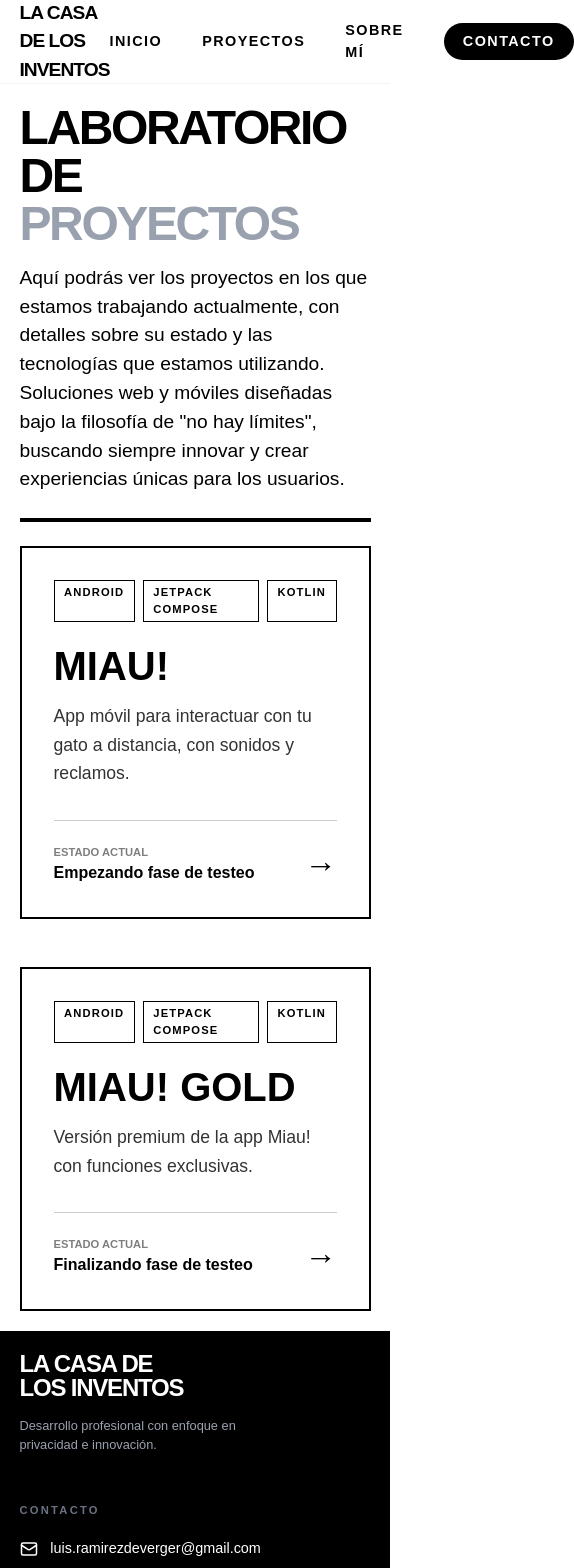
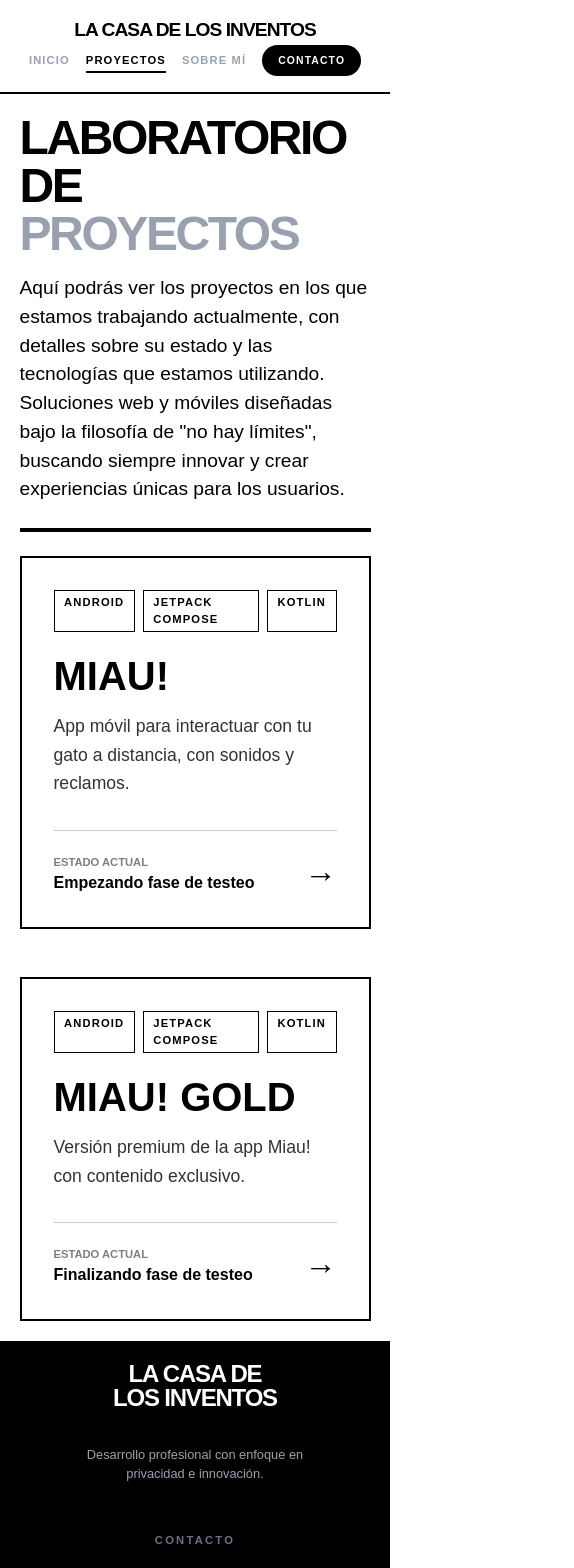
Before and after one commit to LuisRamirezdeVerger/LCI-Web, a Next.js app: page /proyectos in a window 390 px wide. Shown: the top 1568 px of the page, 574 px wide, since content can reach past the window. Built offline with nearby package versions, Linux system fonts and the light colour scheme.

Commit message:
Mobile design added, colors on different projects added. No errors

```diff
--- a/app/proyectos/page.tsx
+++ b/app/proyectos/page.tsx
@@ -5,6 +5,7 @@ const MIS_PROYECTOS = [
   {
     id: 1,
     titulo: "Miau!",
+    color: "hover:from-blue-800 hover:to-black",
     descripcion:
       "App móvil para interactuar con tu gato a distancia, con sonidos y reclamos.",
     tecnologias: ["Android", "Jetpack Compose", "Kotlin"],
@@ -13,7 +14,8 @@ const MIS_PROYECTOS = [
   {
     id: 2,
     titulo: "Miau! Gold",
-    descripcion: "Versión premium de la app Miau! con funciones exclusivas.",
+    color: "hover:from-[#D4AF37] hover:to-[#B8860B]",
+    descripcion: "Versión premium de la app Miau! con contenido exclusivo.",
     tecnologias: ["Android", "Jetpack Compose", "Kotlin"],
     estado: "Finalizando fase de testeo",
   },
@@ -42,7 +44,7 @@ export default function ProyectosPage() {
         {MIS_PROYECTOS.map((proyecto) => (
           <article
             key={proyecto.id}
-            className="group border-2 border-black p-[2rem] flex flex-col justify-between hover:bg-black hover:text-white transition-all duration-300"
+            className={`group border-2 border-black p-[2rem] flex flex-col justify-between bg-gradient-to-br ${proyecto.color} hover:text-white transition-all duration-500`}
           >
             <div>
               <div className="flex gap-[0.5rem] mb-[1.5rem]">
--- a/components/Footer.tsx
+++ b/components/Footer.tsx
@@ -1,39 +1,25 @@
 import React from "react";
 import { Mail, Linkedin, Github, Phone } from "lucide-react";
 
-/*export const Footer = () => {
+export const Footer = () => {
   const currentYear = new Date().getFullYear();
-  return (
-    <footer className="w-full py-bloque px-[5%] border-t-2 border-black bg-white flex flex-col md:flex-row justify-between items-center gap-[1rem]">
-      <div className="text-[0.8rem] font-black uppercase tracking-tighter">
-        @{currentYear} LA CASA DE LOS INVENTOS. Todos los derechos reservados.
-      </div>
-      <div className="flex gap-[2rem] text-[0.7rem] font-bold uppercase tracking-widest text-gray-400">
-        <span>Diseñado por Wito</span>
-        <span className="text-black">Desarrollado en React</span>
-      </div>
-    </footer>
-  );
-};*/
-export const Footer = () => {
-  const anioActual = new Date().getFullYear();
 
   return (
     <footer className="w-full bg-black text-white p-[5%] border-t-2 border-black">
-      <div className="max-w-[80rem] mx-auto grid grid-cols-1 md:grid-cols-3 gap-[3rem]">
+      <div className="max-w-[80rem] mx-auto grid grid-cols-1 md:grid-cols-3 gap-[3rem] text-center md:text-left">
 
         {/* Branding */}
-        <div className="flex flex-col">
+        <div className="flex flex-col items-center md:items-start gap-[1.2rem]">
           <h2 className="text-[1.5rem] font-[900] tracking-tighter uppercase leading-none">
             La Casa de <br /> los Inventos
           </h2>
-          <p className="mt-[1rem] text-[0.8rem] text-gray-400 max-w-[15rem]">
+          <p className="text-center mt-[1rem] text-[0.8rem] text-gray-400 max-w-[15rem]">
             Desarrollo profesional con enfoque en privacidad e innovación.
           </p>
         </div>
 
         {/* Contacto */}
-        <div className="flex flex-col gap-[1.2rem]">
+        <div className="flex flex-col items-center md:items-start gap-[1.2rem]">
           <h3 className="text-[0.7rem] uppercase font-black tracking-[0.2em] text-gray-500">Contacto</h3>
 
           <a href="mailto:luis.ramirezdeverger@gmail.com" className="flex items-center gap-[0.8rem] hover:text-gray-400 transition-colors group">
@@ -48,7 +34,7 @@ export const Footer = () => {
         </div>
 
         {/* Redes */}
-        <div className="flex flex-col gap-[1.2rem]">
+        <div className="flex flex-col gap-[1.2rem] items-center md:items-start">
           <h3 className="text-[0.7rem] uppercase font-black tracking-[0.2em] text-gray-500">Redes</h3>
           <div className="flex gap-[1.5rem]">
             <a href="https://linkedin.com/in/luis-rdv" target="_blank" className="flex items-center gap-[0.5rem] bg-white text-black px-[1rem] py-[0.5rem] rounded-full font-bold text-[0.8rem] hover:bg-gray-200 transition-all">
@@ -63,7 +49,7 @@ export const Footer = () => {
 
       {/* Copyright */}
       <div className="mt-[4rem] pt-[2rem] border-t border-white/10 flex justify-between text-[0.7rem] font-bold text-gray-600 uppercase tracking-widest">
-        <span>© {anioActual} Luis Ramírez de Verger a.k.a Wito</span>
+        <span>© {currentYear} Luis Ramírez de Verger a.k.a Wito</span>
       </div>
     </footer>
   );
--- a/components/Navbar.tsx
+++ b/components/Navbar.tsx
@@ -1,28 +1,76 @@
-import React from 'react';
-import Link from 'next/link';
+"use client";
+
+import Link from "next/link";
+import { usePathname } from "next/navigation";
 
 export const Navbar = () => {
+  const pathname = usePathname();
+
+  // Función para determinar si el link está activo
+  const isActive = (path: string) => pathname === path;
+
   return (
     // 'sticky top-0' para que te siga al bajar, 'backdrop-blur' para efecto cristal
-    <nav className="sticky top-0 z-50 w-full h-[10vh] bg-white/80 backdrop-blur-md flex items-center justify-between px-[5%] border-b border-gray-100">
+    <nav className="backdrop-blur bg-white/75 w-full min-h-[10vh] flex flex-col md:flex-row items-center justify-between px-[5%] py-4 md:py-0 border-b-2 border-black sticky top-0 z-50">
       <div className="text-[1.2rem] font-black tracking-tighter text-black">
-        <Link href="/" className="text -[1.2rem] font-[900] tracking-tighter text-black uppercase cursor-pointer">
+        <Link
+          href="/"
+          className="text-[1.2rem] font-[900] tracking-tighter text-black uppercase cursor-pointer"
+        >
           LA CASA DE LOS INVENTOS
         </Link>
       </div>
 
-      <ul className="flex items-center gap-[2.5rem] text-[0.9rem] font-bold text-black uppercase tracking-widest">
-        <li className="hover:text-gray-500 hover:opacity-50 transition-opacity cursor-pointer">
-          <Link href="/">Inicio</Link>
+      <ul className="flex flex-wrap items-center justify-center gap-[1rem] md:gap-[2.5rem] text-[0.7rem] md:text-[0.85rem] font-bold text-black uppercase tracking-[0.1em]">
+        {/* Inicio */}
+        <li className="relative group cursor-pointer transition-colors">
+          <Link
+            href="/"
+            className={`${isActive("/") ? "text-black" : "text-gray-400 hover:text-black"} transition-colors`}
+          >
+            Inicio
+          </Link>
+          <div
+            className={`absolute -bottom-1 left-0 h-[2px] bg-black transition-all duration-300 ${isActive("/") ? "w-full" : "w-0 group-hover:w-full"}`}
+          />
         </li>
-        <li className="hover:text-gray-500 hover:opacity-50 transition-opacity cursor-pointer">
-          <Link href="/proyectos">Proyectos</Link>
+
+        {/* Proyectos */}
+        <li className="relative group cursor-pointer transition-colors">
+          <Link
+            href="/proyectos"
+            className={`${isActive("/proyectos") ? "text-black" : "text-gray-400 hover:text-black"} transition-colors`}
+          >
+            Proyectos
+          </Link>
+          <div
+            className={`absolute -bottom-1 left-0 h-[2px] bg-black transition-all duration-300 ${isActive("/proyectos") ? "w-full" : "w-0 group-hover:w-full"}`}
+          />
         </li>
-        <li className="hover:text-gray-500 hover:opacity-50 transition-opacity cursor-pointer">
-          <Link href="/sobre-mi">Sobre mí</Link>
+
+        {/* Sobre mí */}
+        <li className="relative group cursor-pointer transition-colors">
+          <Link
+            href="/sobre-mi"
+            className={`${isActive("/sobre-mi") ? "text-black" : "text-gray-400 hover:text-black"} transition-colors`}
+          >
+            Sobre mí
+          </Link>
+          <div
+            className={`absolute -bottom-1 left-0 h-[2px] bg-black transition-all duration-300 ${isActive("/sobre-mi") ? "w-full" : "w-0 group-hover:w-full"}`}
+          />
         </li>
-        <li className="bg-black text-white hover:opacity-50 transition-opacity px-[1.2rem] py-[0.5rem] rounded-full hover:bg-gray-800 transition-all cursor-pointer">
-          <Link href="/contacto">Contacto</Link>
+
+        {/* Botón Contacto */}
+        <li
+          className={`rounded-full transition-all text-[0.65rem] md:text-[0.85rem] ${isActive("/contacto") ? "bg-gray-800" : "bg-black hover:bg-gray-800"}`}
+        >
+          <Link
+            href="/contacto"
+            className="inline-block text-white px-[1rem] py-[0.5rem] md:px-[1.5rem] md:py-[0.7rem]"
+          >
+            Contacto
+          </Link>
         </li>
       </ul>
     </nav>
```
